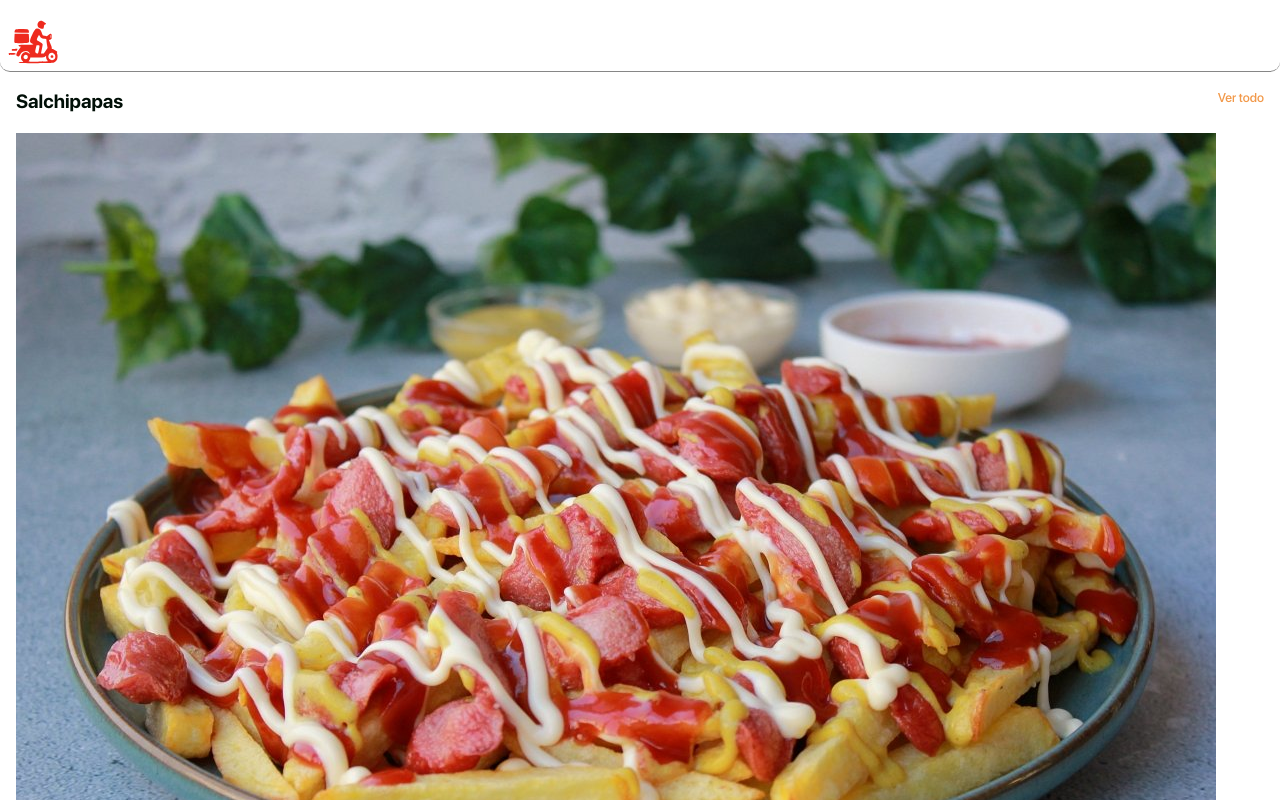
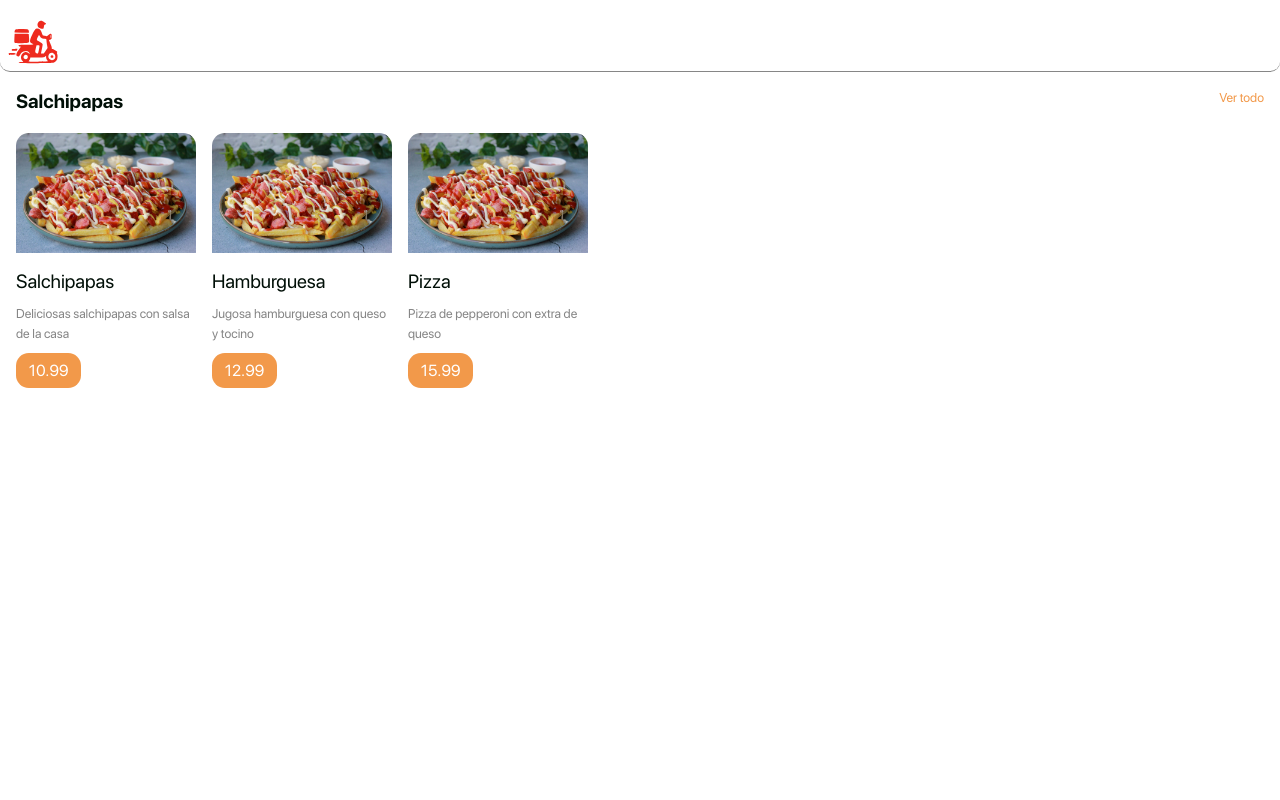
Before and after one commit to Cali-Ya/caliya.front.app, a React (Vite) app: page / in a window 1280 px wide. Shown: the top 800 px of the page. Built offline with nearby package versions, Linux system fonts and the light colour scheme.

Commit message:
product card component create

```diff
--- /dev/null
+++ b/src/components/Cards/ProductoCard/ProductCardStandard/ProductCardStandard.jsx
@@ -0,0 +1,23 @@
+import './ProductCardStandardStyle.css';
+
+const ProductCardStandard = ({ Image, Title, Description, Price }) => {
+  return (
+    <section className="product_card_standard">
+      <figure className="product_card_standard__image">
+        <img src={Image} />
+      </figure>
+      <div className="product_card_standard__details">
+        <h2 className="product_card_standard__title">{Title}</h2>
+        <p className="product_card_standard__description">{Description}</p>
+
+        <div className="produc_card_standard__details_extra">
+          {/*   <p className="product_card_standard__details_extra__title">{Price}</p> */}
+          {/*  <p className="product_card_standard__details_extra__description"></p> */}
+          <span className="product_card_standard__price">{Price}</span>
+        </div>
+      </div>
+    </section>
+  );
+};
+
+export default ProductCardStandard;
--- /dev/null
+++ b/src/components/Cards/ProductoCard/ProductCardStandard/ProductCardStandardStyle.css
@@ -0,0 +1,48 @@
+.product_card_standard {
+  display: flex;
+  flex-shrink: 0;
+  flex-direction: column;
+  width: 180px;
+  height: 280px;
+  background-color: var(--active-color-white);
+  border-radius: var(--border-radius);
+
+  .product_card_standard__image {
+    width: 100%;
+
+    img {
+      width: 100%;
+      border-radius: var(--border-radius) var(--border-radius) 0 0;
+      aspect-ratio: 6/4;
+    }
+  }
+
+  .product_card_standard__details {
+    .product_card_standard__title {
+      font-size: 1.2rem;
+      color: var(--active-color-secondary);
+      margin: 0.5rem 0;
+      font-family: var(--font-family);
+      font-weight: 500;
+    }
+    .product_card_standard__description {
+      font-size: 0.8rem;
+      color: var(--active-color-secondary-light);
+      font-family: var(--font-family);
+      font-weight: 500;
+    }
+  }
+
+  .produc_card_standard__details_extra {
+    margin: 1rem 0;
+    .product_card_standard__price {
+      font-size: 1rem;
+      background-color: var(--active-color-primary);
+      padding: 0.5rem 0.8rem;
+      color: var(--active-color-white);
+      font-family: var(--font-family);
+      border-radius: var(--border-radius);
+      font-weight: 500;
+    }
+  }
+}
--- a/src/pages/Products/Products.jsx
+++ b/src/pages/Products/Products.jsx
@@ -1,4 +1,5 @@
 import './ProductsStyle.css';
+import ProductCardStandard from '../../components/Cards/ProductoCard/ProductCardStandard/ProductCardStandard';
 
 const Products = ({ Title, ProductList }) => {
   return (
@@ -9,12 +10,15 @@ const Products = ({ Title, ProductList }) => {
       </figure>
       <figure className="products_list">
         {ProductList.map((product, index) => (
-          <div className="product_card" key={index}>
-            <img src={product.image} alt={product.name} />
-            <h2>{product.name}</h2>
-            <p>{product.description}</p>
-            <span>${product.price}</span>
-          </div>
+          <>
+            <ProductCardStandard
+              key={index}
+              Image={product.image}
+              Title={product.name}
+              Description={product.description}
+              Price={product.price}
+            />
+          </>
         ))}
       </figure>
     </section>
--- a/src/pages/Products/ProductsStyle.css
+++ b/src/pages/Products/ProductsStyle.css
@@ -18,4 +18,10 @@
       text-align: center;
     }
   }
+
+  .products_list {
+    display: flex;
+    overflow-y: hidden;
+    gap: 1rem;
+  }
 }
--- a/src/styles/index.css
+++ b/src/styles/index.css
@@ -18,6 +18,10 @@
   --accents-color-primary: #ef9920;
   --accents-color-secondary: #395998;
   --accents-color-secondary-light: #4285f4;
+
+  /* Global */
+  --border-radius: 0.8rem;
+  --shadow: 0px 0px 15px #010f07;
 }
 
 * {
--- a/src/styles/mainFont.css
+++ b/src/styles/mainFont.css
@@ -15,5 +15,6 @@
 @font-face {
   font-family: 'SFPro';
   src: url('../assets/fonts/SFPRO/SFPRODISPLAYMEDIUM.OTF') format('opentype');
+  font-weight: 300;
   font-style: normal;
 }
```
